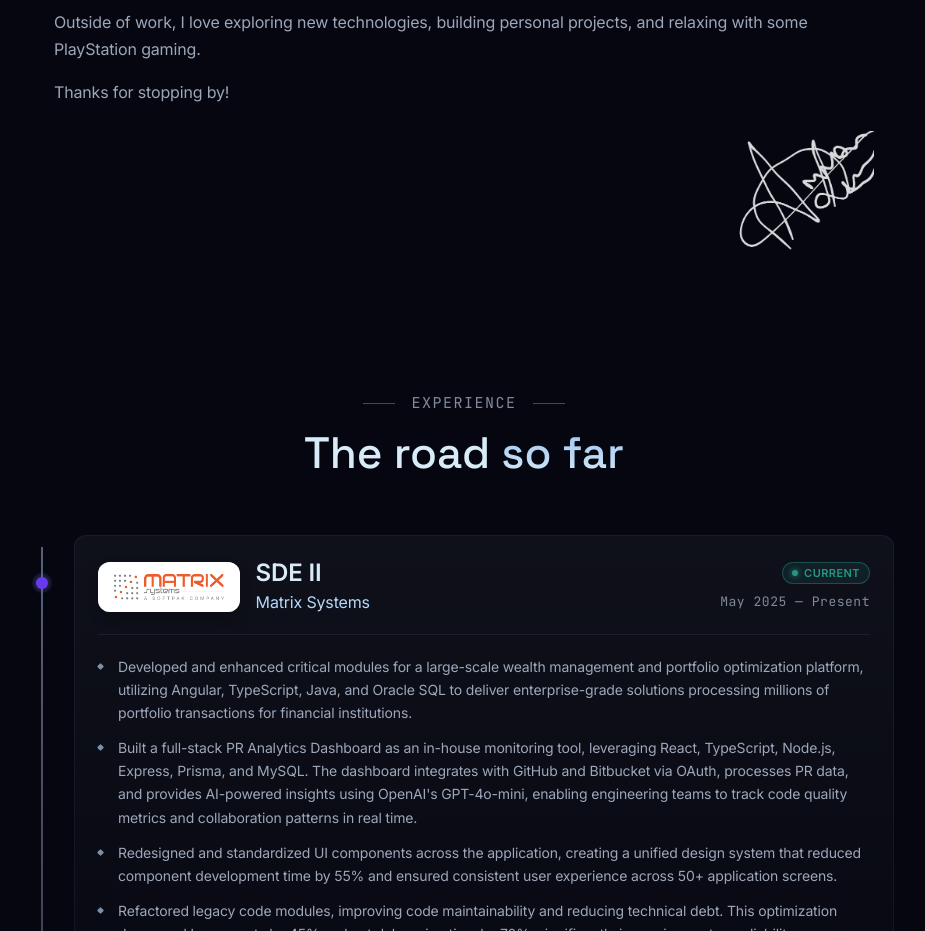
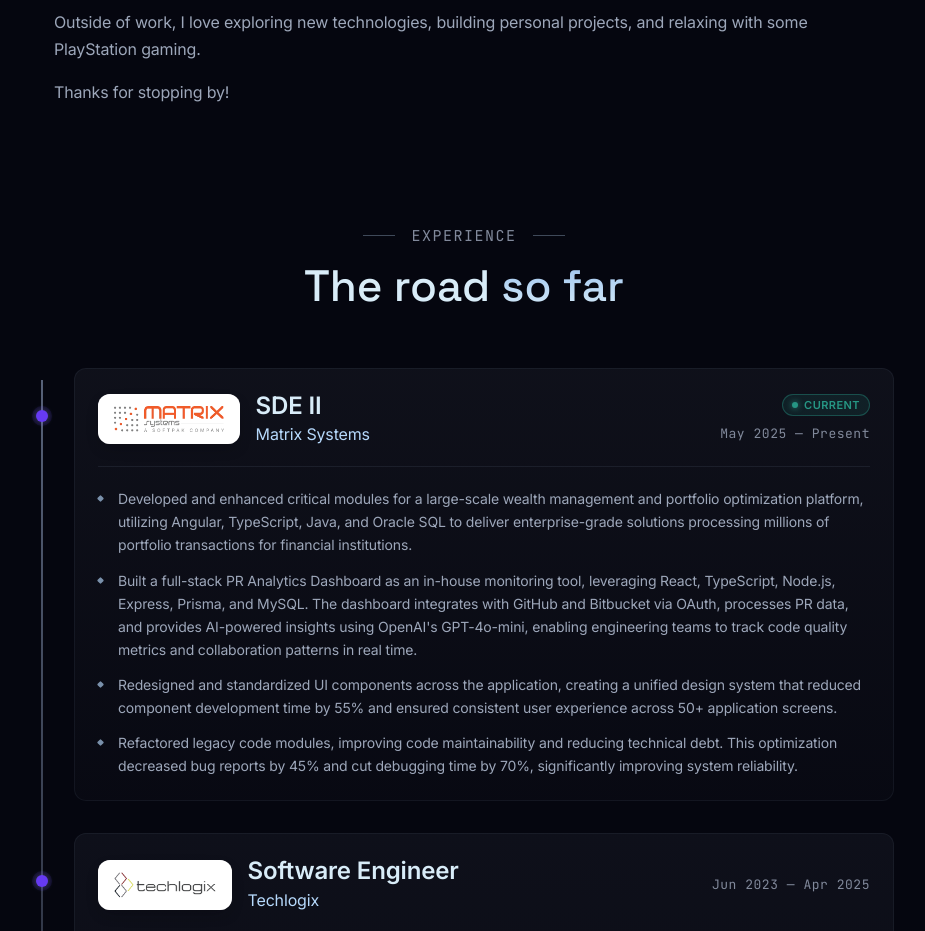
Before and after one commit to ammansoomro/amman-portfolio, a Next.js app: page / in a window 1280 px wide. Shown: the part 1920-2851 px from the top of the page, without its empty margins (176-1101 px from the left). Built offline with nearby package versions, Linux system fonts and the light colour scheme.

Commit message:
Remove Signature

```diff
--- a/src/app/globals.css
+++ b/src/app/globals.css
@@ -578,17 +578,6 @@ img {
 
 .about-prose a:hover {
   border-color: var(--color-frost-link);
-}
-
-.about-signature {
-  display: flex;
-  justify-content: flex-end;
-  margin-top: var(--spacing-8);
-}
-
-.about-signature img {
-  width: 180px;
-  opacity: 0.85;
 }
 
 /* Subtle stat strip — quiet metrics divided by hairlines, no heavy cards */
--- a/src/components/About.tsx
+++ b/src/components/About.tsx
@@ -100,10 +100,6 @@ export default function About() {
             personal projects, and relaxing with some PlayStation gaming.
           </p>
           <p>Thanks for stopping by!</p>
-          <div className="about-signature">
-            {/* eslint-disable-next-line @next/next/no-img-element */}
-            <img src="/signature_light.png" alt="Amman Soomro signature" />
-          </div>
         </div>
       </div>
     </Section>
```
